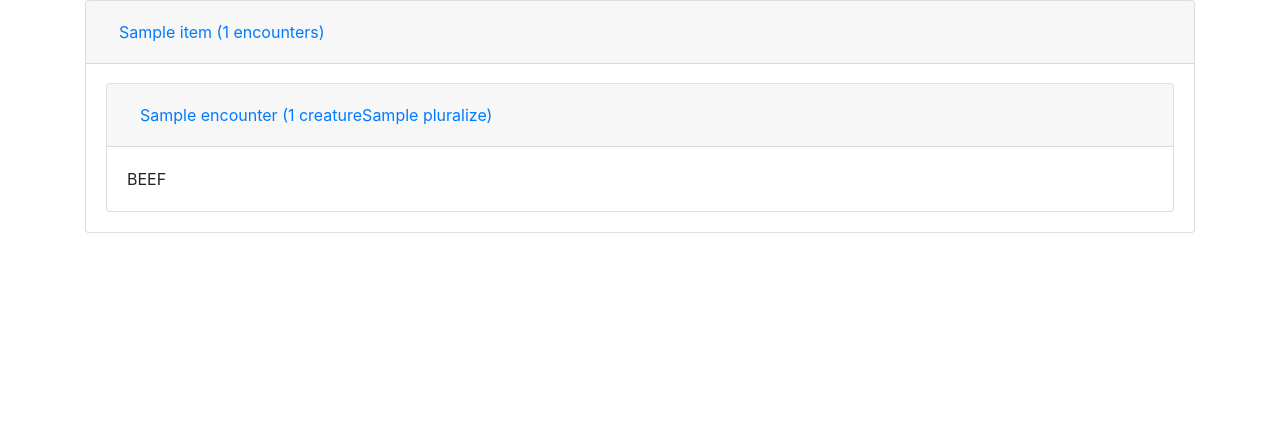
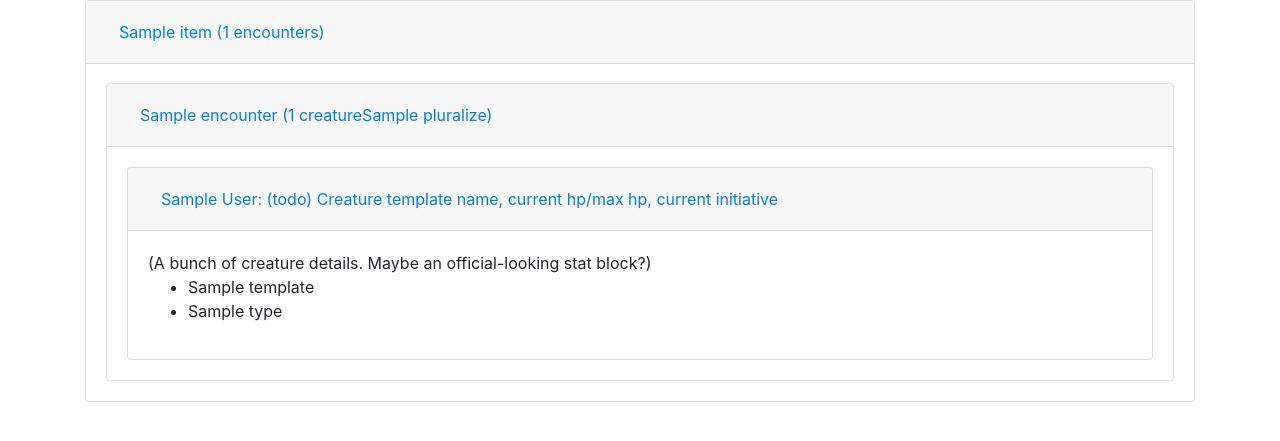
Before and after one commit to TorreySlattery/talespinner, a Django app: page /encounter-groups/ in a window 1280 px wide. Shown: the top 441 px of the page. Run offline with Django 3.2, Linux system fonts and the light colour scheme; tables that the repository leaves empty hold one stand-in row (values such as "Sample post"); a database or web service that is not in the repository returns one stand-in record (values such as "Sample title"); data that the repository does not hold is empty; some libraries are stand-ins or nearby versions.

Commit message:
Add creature tier

```diff
--- a/frontend/templates/frontend/encounter_groups.html
+++ b/frontend/templates/frontend/encounter_groups.html
@@ -28,7 +28,26 @@
                   </div>
                   <div id="collapse-{{ encounter_group.id }}-{{ encounter.id }}" class="collapse show" aria-labelledby="heading-{{ encounter_group.id }}-{{ encounter.id}}" data-parent="#collapse-{{ encounter_group.id }}">
                       <div class="card-body">
-                          BEEF
+                          {% for creature in encounter.creatures %}
+                            <div class="card">
+                                <div class="card-header" id="heading-{{ encounter_group.id}}-{{ encounter.id }}-{{ creature.id}}">
+                                    <h4 class="mb-0">
+                                        <button class="btn btn-link" type="button" data-toggle="collapse" data-target="#collapse-{{encounter_group.id }}-{{ encounter.id }}-{{ creature.id }}" aria-expanded="true" aria-controls="collapse-{{ encounter_group.id}}-{{ encounter.id }}-{{ creature.id }}">
+                                            {{ creature.display_name }}: (todo) Creature template name, current hp/max hp, current initiative
+                                        </button>
+                                    </h4>
+                                </div>
+                                <div id="collapse-{{ encounter_group.id}}-{{ encounter.id }}-{{ creature.id }}" class="collapse show" aria-labelledby="heading-{{ encounter_group.id }}-{{ encounter.id }}-{{ creature.id }}" data-parent="#collapse-{{ encounter_group.id }}-{{ encounter.id }}">
+                                    <div class="card-body">
+                                        (A bunch of creature details. Maybe an official-looking stat block?)
+                                        <ul>
+                                            <li>{{ creature.template.name }}</li>
+                                            <li>{{ creature.template.race.type }}</li>
+                                        </ul>
+                                    </div>
+                                </div>
+                            </div>
+                          {% endfor %}
                       </div>
                   </div>
               </div>
```
